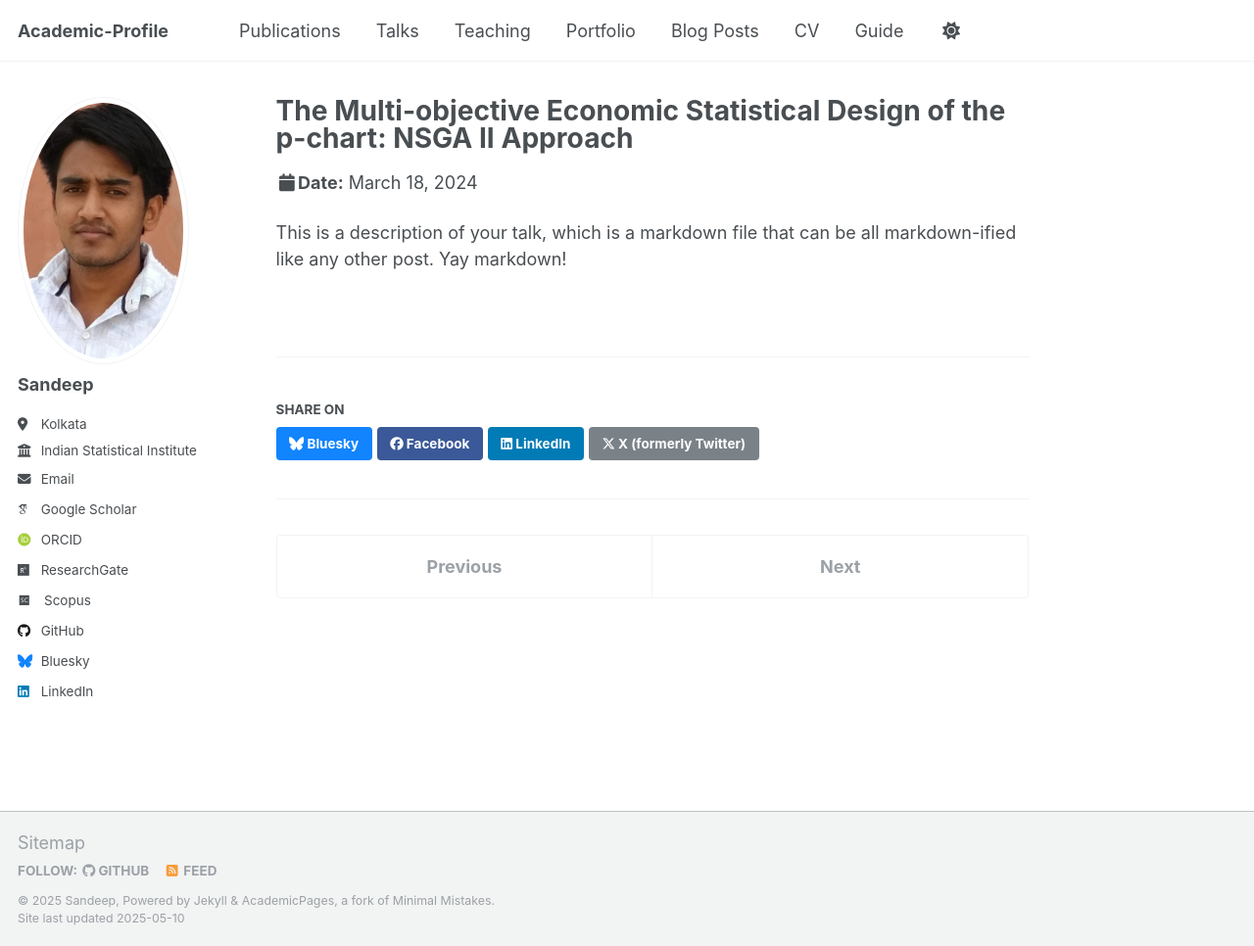
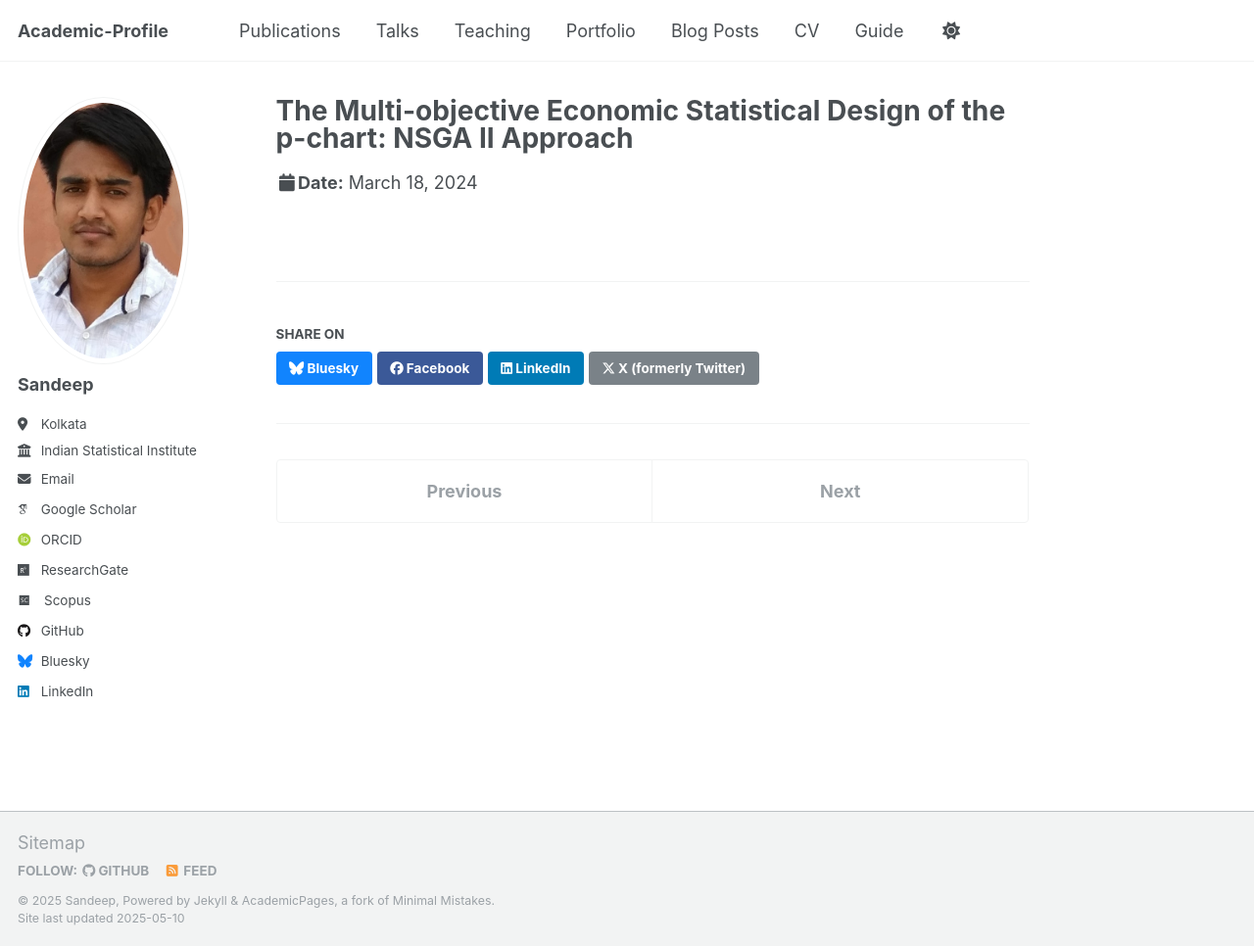
Before and after one commit to sandeepkajal633/sandeepkajal633-1, a Jekyll site: the page built from _talks/2012-03-01-talk-1.md, in a window 1280 px wide and 966 px high. Shown: the whole window at 98% size. Built offline with Jekyll 4.4.1, drawn with Linux system fonts in a browser that asks for light colours; some web fonts are replaced.

Commit message:
Update 2012-03-01-talk-1.md

```diff
--- a/_talks/2012-03-01-talk-1.md
+++ b/_talks/2012-03-01-talk-1.md
@@ -3,9 +3,7 @@ title: "The Multi-objective Economic Statistical Design of the p-chart: NSGA II
 collection: talks
 type: "Talk"
 permalink: /talks/2012-03-01-talk-1
-venue: "Indian Statistical Institute and Chennai Mathematical Institute,"
+venue: "Indian Statistical Institute and Chennai Mathematical Institute"
 date: 2024-03-18
 location: "Chennai Mathematical Institute"
 ---
-
-This is a description of your talk, which is a markdown file that can be all markdown-ified like any other post. Yay markdown!
```
